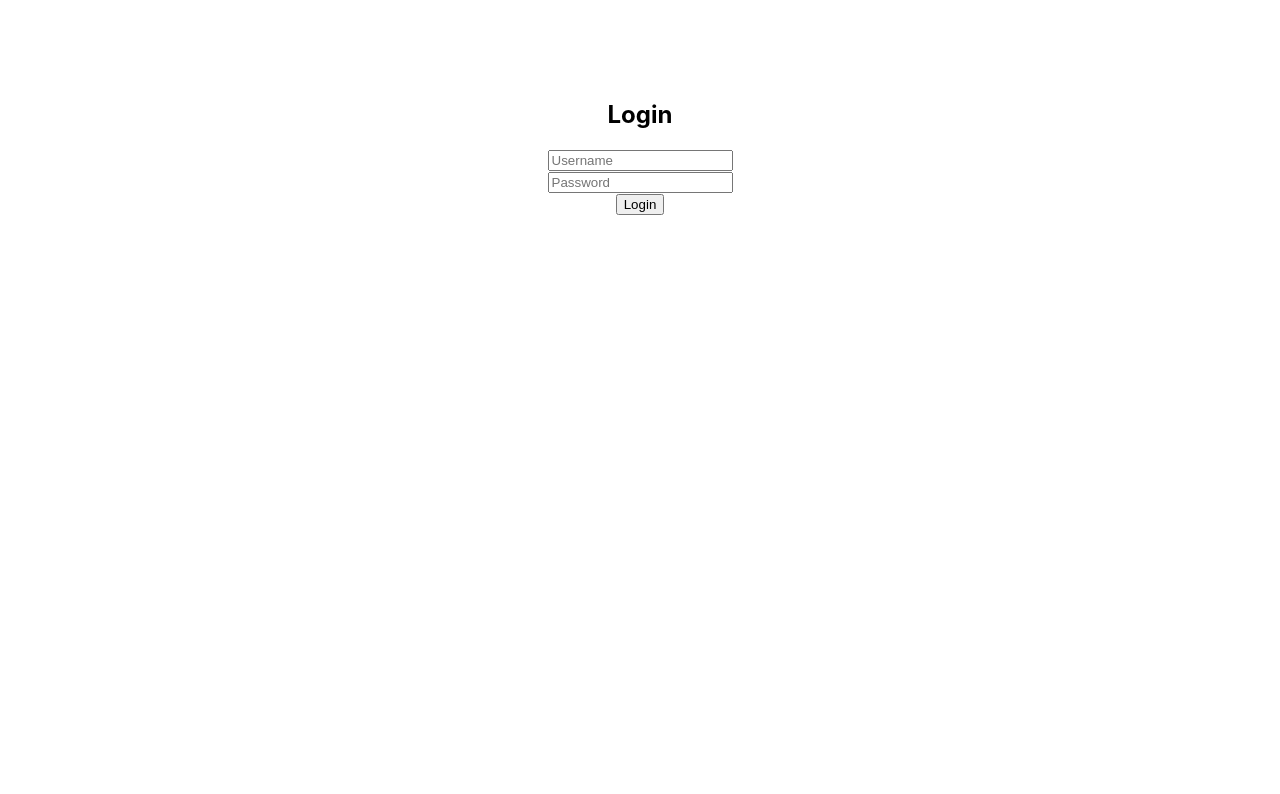
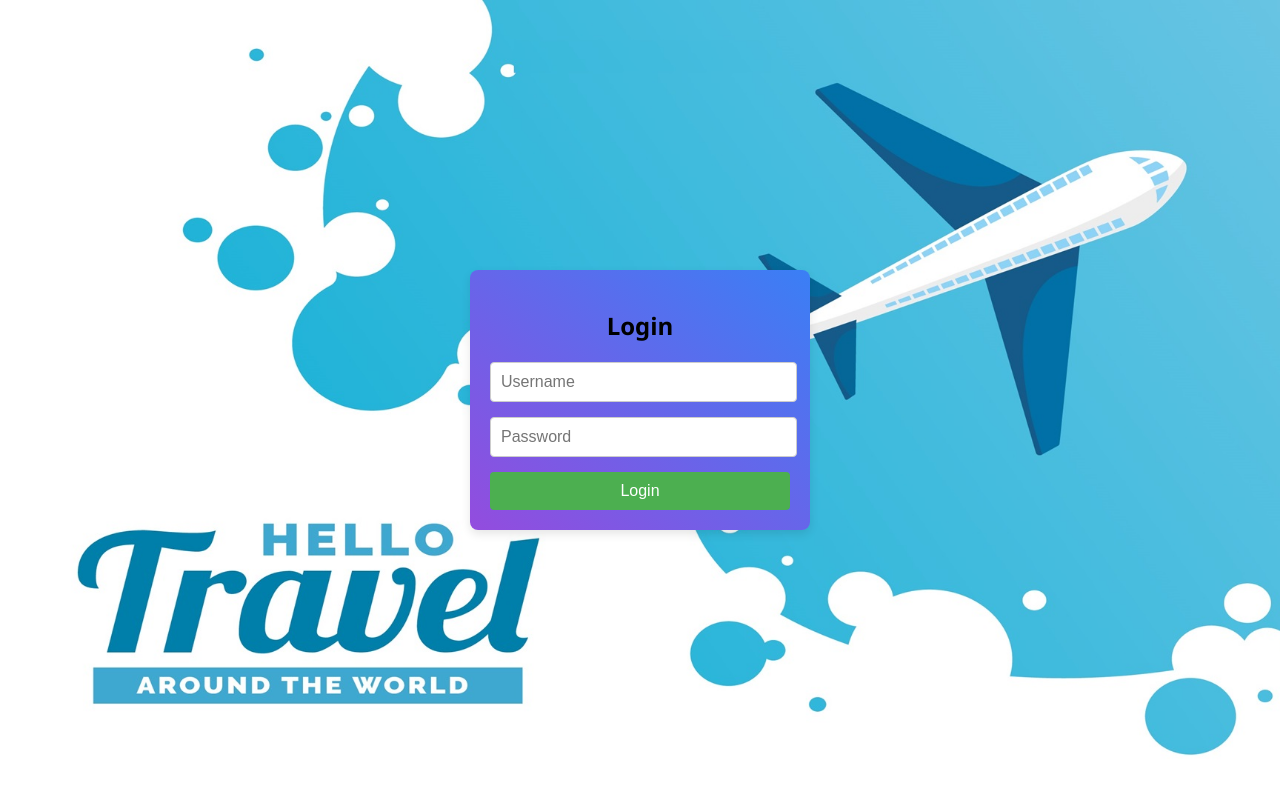
Before and after one commit to ntdungg15/QAirline, a React (Create React App) app in the folder frontend/: page /login in a window 1280 px wide. Shown: the top 794 px of the page. Built offline with nearby package versions, Linux system fonts and the light colour scheme.

Commit message:
add Complete login

```diff
--- a/frontend/package.json
+++ b/frontend/package.json
@@ -12,7 +12,7 @@
     "web-vitals": "^2.1.4"
   },
   "scripts": {
-    "start": "react-scripts start",
+    "start": "set PORT=5000 && react-scripts start",
     "build": "react-scripts build",
     "test": "react-scripts test",
     "eject": "react-scripts eject"
--- a/frontend/src/App.js
+++ b/frontend/src/App.js
@@ -1,7 +1,7 @@
 import React from 'react';
 import './App.css';
 import logo from './logo.svg';
-import Login from './components/login';  // Nhập Login component
+import Login from './components/js/login';  // Nhập Login component
 function App() {
   return (
     <div className="App">
--- /dev/null
+++ b/frontend/src/components/css/Login.css
@@ -0,0 +1,49 @@
+.login-container {
+    display: flex;
+    flex-direction: column;
+    align-items: center;
+    justify-content: center;
+    height: 100vh;
+    background-image: url('../img/back_login.jpg');
+    background-size: cover;
+    background-position: center;
+    background-repeat: no-repeat;
+    font-family: 'segoe UI', sans-serif;
+}
+
+.login-form {
+    background: linear-gradient(to top right, #934cde, #3a7ff5);
+    padding: 20px;
+    border-radius: 8px;
+    box-shadow: 0 4px 10px rgba(0, 0, 0, 0.1);
+    width: 300px;
+}
+
+.login-form h2 {
+    margin-bottom: 20px;
+    text-align: center;
+}
+
+.login-form input {
+    width: 95%;
+    padding: 10px;
+    margin-bottom: 15px;
+    border: 1px solid #ccc;
+    border-radius: 4px;
+    font-size: 16px;
+}
+
+.login-form button {
+    width: 100%;
+    padding: 10px;
+    background-color: #4CAF50;
+    color: white;
+    border: none;
+    border-radius: 4px;
+    font-size: 16px;
+    cursor: pointer;
+}
+
+.login-form button:hover {
+    background-color: #45a049;
+}
--- /dev/null
+++ b/frontend/src/components/js/login.js
@@ -0,0 +1,51 @@
+import React, { useState } from 'react';
+import '../css/Login.css';
+
+const Login = () => {
+    const [username, setUsername] = useState('');
+    const [password, setPassword] = useState('');
+
+    const handleLogin = async () => {
+        const response = await fetch('http://localhost:5000/login', {
+            method: 'POST',
+            headers: { 'Content-Type': 'application/json' },
+            body: JSON.stringify({ username, password }),
+        });
+
+        if (response.ok) {
+            const data = await response.json();
+            console.log('Login successful:', data);
+        } else {
+            console.error('Login failed:', response.statusText);
+        }
+    };
+
+    return (
+        <div className="login-container">
+            <form className="login-form" onSubmit={(e) => { e.preventDefault(); handleLogin(); }}>
+                <h2>Login</h2>
+                <div>
+                    <input
+                        type="text"
+                        placeholder="Username"
+                        value={username}
+                        onChange={(e) => setUsername(e.target.value)}
+                        required
+                    />
+                </div>
+                <div>
+                    <input
+                        type="password"
+                        placeholder="Password"
+                        value={password}
+                        onChange={(e) => setPassword(e.target.value)}
+                        required
+                    />
+                </div>
+                <button type="submit">Login</button>
+            </form>
+        </div>
+    );
+};
+
+export default Login;
--- a/frontend/src/components/login.js
+++ /dev/null
@@ -1,42 +0,0 @@
-// frontend/src/components/Login.js
-import React, { useState } from 'react';
-
-const Login = () => {
-  const [username, setUsername] = useState('');
-  const [password, setPassword] = useState('');
-  const [message, setMessage] = useState('');
-
-  const handleLogin = async () => {
-    const response = await fetch('http://localhost:5000/login', {
-      method: 'POST',
-      headers: { 'Content-Type': 'application/json' },
-      body: JSON.stringify({ username, password }),
-    });
-    const data = await response.json();
-    setMessage(data.message);
-  };
-
-  return (
-    <div style={{ textAlign: 'center', marginTop: '100px' }}>
-      <h2>Login</h2>
-      <input
-        type="text"
-        placeholder="Username"
-        value={username}
-        onChange={(e) => setUsername(e.target.value)}
-      />
-      <br />
-      <input
-        type="password"
-        placeholder="Password"
-        value={password}
-        onChange={(e) => setPassword(e.target.value)}
-      />
-      <br />
-      <button onClick={handleLogin}>Login</button>
-      <p>{message}</p>
-    </div>
-  );
-};
-
-export default Login;
```
Also changed, not shown: frontend/src/components/img/back_login.jpg (added).
